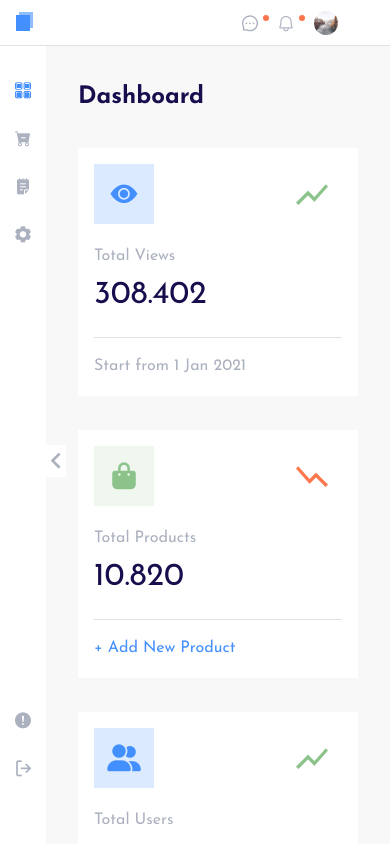
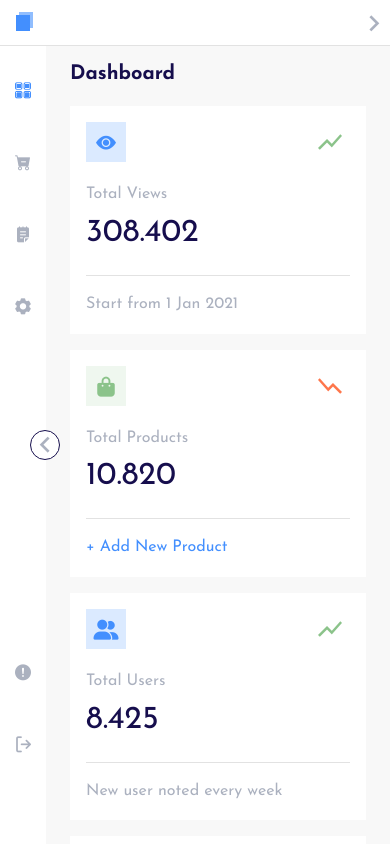
Before and after one commit to HimaniBarot/HTML-CSS, a plain HTML site: page dashboard/index.html in a window 390 px wide. Drawn offline with Linux system fonts and the light colour scheme; files whose address does not match are found by name.

Commit message:
feat: made responsive for sm-320px, added modal

```diff
--- a/dashboard/assets/scss/base/_mixins.scss
+++ b/dashboard/assets/scss/base/_mixins.scss
@@ -1,6 +1,19 @@
+// Display Flex
+@mixin d-flex {
+  display: flex;
+  justify-content: center;
+  align-items: center;
+}
+
 // For Mobile
 @mixin mobile {
   @media (max-width: 576px) {
+    @content;
+  }
+}
+
+@mixin sm {
+  @media (max-width: 320px) {
     @content;
   }
 }
@@ -19,7 +32,6 @@
   }
 }
 
-
 // @mixin for-desktop-up {
 //   @media (min-width: 1200px) {
 //     @content;
--- a/dashboard/assets/scss/base/_variables.scss
+++ b/dashboard/assets/scss/base/_variables.scss
@@ -29,7 +29,7 @@ $brand-logo-width: $side-width;
 $searchBox-width : 300px;
 $searchBox-padding : 8px;
 $searchBox-wrapper-width: 500px;
-$searchBox-wrapper-margin-left: 40px;
+$searchBox-wrapper-margin-left: 32px;
 
 // Sidebar
 $sidebar-width : $side-width;
--- a/dashboard/assets/scss/component/_cards.scss
+++ b/dashboard/assets/scss/component/_cards.scss
@@ -1,13 +1,20 @@
 .card-wrapper {
   margin: 32px 0 0 -30px;
+
+  @include mobile {
+    margin: 0;
+  }
 
   // Media Query Mixin
   @include tablet-landscape {
     flex-wrap: wrap;
   }
+
+  @include mobile {
+    margin-top: 16px;
+  }
   .card {
     width: $card-width;
-    height: 250px;
     padding-left: 30px;
 
     // Media Query Mixin
@@ -18,6 +25,12 @@
 
     @include mobile {
       width: 100%;
+      padding: 0;
+      margin-bottom: 16px;
+    }
+
+    @include sm {
+      margin-bottom: 8px;
     }
   }
   .card- {
@@ -34,10 +47,26 @@
         justify-content: center;
         align-items: center;
         font-size: 1.68rem;
+
+        @include mobile {
+          width: 46px;
+          height: 46px;
+          font-size: 1.5rem;
+        }
+
+        @include mobile {
+          width: 40px;
+          height: 40px;
+          font-size: 1.25rem;
+        }
       }
       .icon-chart-up,
       .icon-chart-down {
         font-size: 2rem;
+
+        @include mobile {
+          font-size: 1.5rem;
+        }
       }
       .icon-chart-down {
         transform: scaleX(-1);
@@ -55,6 +84,7 @@
     &text {
       color: $text-gray;
       font-size: $base-font-size;
+
       font-weight: 400;
       &-link {
         font-weight: 400;
@@ -104,14 +134,3 @@
     color: $clr;
   }
 }
-
-// media queries
-// @media (max-width: 1024px) {
-//   .card-wrapper {
-//     flex-wrap: wrap;
-//     .card {
-//       width: 50%;
-//       margin-bottom: 32px;
-//     }
-//   }
-// }
--- a/dashboard/assets/scss/component/_form-control.scss
+++ b/dashboard/assets/scss/component/_form-control.scss
@@ -31,3 +31,9 @@
     }
   }
 }
+
+// Toggle Header content
+#dropdown-toggle{
+  position: absolute;
+  right: 0;
+}
--- a/dashboard/assets/scss/component/_image.scss
+++ b/dashboard/assets/scss/component/_image.scss
@@ -1,6 +1,8 @@
 .img{
     width: 50px;
+    height: 50px;
     img{
         width: 100%;
+        height: 100%;
     }
 }
--- a/dashboard/assets/scss/component/_tables.scss
+++ b/dashboard/assets/scss/component/_tables.scss
@@ -4,11 +4,12 @@
 
   // Media Query Mixin
   @include tablet-landscape {
-    height: 380px;
+    height: 450px;
   }
 
   .table-content-wrapper {
-    padding: 0 2rem;
+    height: 450px;
+    padding: 0 1.25rem;
     overflow: auto;
 
     // Media Query Mixin
@@ -41,12 +42,17 @@
   .col,
   .table-cell {
     text-align: left;
-    padding: 1.25rem;
+    padding: 1rem;
+    white-space: nowrap;
 
     @include mobile{
       padding: 0.5rem;
-      font-size: 0.75rem;
+      font-size: 1rem;
       white-space: nowrap;
+    }
+
+    @include sm{
+      font-size: 0.76rem;
     }
   }
   .table-cell {
@@ -58,4 +64,7 @@
   tbody tr td:nth-child(2) {
     width: 20px;
   }
+  tbody tr td:nth-child(4) {
+    color: $primary;
+  }
 }
--- a/dashboard/assets/scss/layout/_content.scss
+++ b/dashboard/assets/scss/layout/_content.scss
@@ -2,12 +2,25 @@
   background-color: $bg-color;
   padding: $content-wrapper-padding;
   overflow: auto;
+
+  @include mobile {
+    // padding: 1.5rem;
+    padding: 0.76rem 1.5rem;
+  }
+  @include sm {
+    padding: 0.76rem;
+  }
+
   .statestics {
     margin-top: 32px;
 
     @include tablet-landscape {
       flex-wrap: wrap;
     }
+
+    @include mobile {
+      margin-top: 16px;
+    }
   }
 }
 .main-wrapper {
--- a/dashboard/assets/scss/layout/_header.scss
+++ b/dashboard/assets/scss/layout/_header.scss
@@ -28,10 +28,56 @@
       }
     }
 
+    .dropdown{
+      margin: 0;
+    }
+
+    .dropdown-content {
+      transition: all 0.3s ease-in-out;
+      @include mobile {
+        display: none;
+        justify-content: space-evenly;
+        width: 0;
+        height: 0;
+        position: absolute;
+        top: 46px;
+        right: 0;
+        background-color: $primary;
+        display: flex;
+        z-index: 99999;
+        overflow: hidden;
+
+        .icon {
+          color: $white;
+        }
+      }
+    }
+
     .header-right {
+      // margin-right: 16px;
+      #dropdown-toggle {
+        display: none;
+      }
+      @include mobile {
+        margin-right: 8px;
+      }
+      @include mobile {
+        #dropdown-toggle:checked ~ .dropdown-content {
+          width: 200px;
+          height: 50px;
+          padding: 10px;
+          border-radius: 10px;
+        }
+      }
+      .notification {
         margin-right: 32px;
-      div {
-        margin-right: $header-right-margin;
+      }
+    }
+    .dropdown-label {
+      display: none;
+      @include mobile {
+        display: block;
+      }
     }
     .notifications {
       position: relative;
@@ -61,4 +107,3 @@
     }
   }
 }
-}
--- a/dashboard/assets/scss/layout/_sidebar.scss
+++ b/dashboard/assets/scss/layout/_sidebar.scss
@@ -17,7 +17,7 @@
         // padding: $nav-list-padding;
       }
       &item {
-        margin-bottom: 32px;
+        margin-bottom: 56px;
       }
     }
     .active {
@@ -26,21 +26,27 @@
   }
 }
 
+// Toggle
 .checkBox-label {
+  padding: 8px 2px;
   position: absolute;
   top: 50%;
   left: 80px;
-  padding: 8px 2px;
   background-color: #fff;
   transition: all 0.3s ease-in;
-  transform: rotate(180deg);
+  transform: translateY(-50%) rotate(180deg);
+  cursor: pointer;
 
   @include mobile {
-    left: 46px;
+    left: 30px;
+    border: 1px solid;
+    border-radius: 50%;
+    width: 30px;
+    height: 30px;
+    @include d-flex;
   }
 }
 
-// Toggle
 #checkBox {
   display: none;
 }
@@ -48,10 +54,13 @@
   transition: all 0.3s ease-in;
   transform: translateX(-80px);
   width: 0;
-  .checkBox-label{
-    transform: rotate(0deg);
+  .checkBox-label {
+    transform: translateY(-50%) rotate(0deg);
+    @include mobile {
+      left: 46px;
+    }
   }
-  @include mobile{
+  @include mobile {
     transform: translateX(-46px);
   }
 }
--- a/dashboard/assets/scss/utilities/_text.scss
+++ b/dashboard/assets/scss/utilities/_text.scss
@@ -3,3 +3,14 @@
 .text-center{
     text-align: center;
 }
+
+@include mobile{
+    .content-heading{
+        font-size: 1.25rem;
+    }
+  }
+@include sm{
+    .content-heading{
+        font-size: 1rem;
+    }
+  }
--- a/dashboard/index.html
+++ b/dashboard/index.html
@@ -31,24 +31,33 @@
                         <button class="btn btn-primary">Search</button>
                     </div>
                 </div>
-                <nav class="header-right d-flex align-center">
-                    <div>
+                <nav class="header-right">
+                    <div class="dropdown d-flex align-center">
+                        <input type="checkbox" id="dropdown-toggle">
+                        <label class="dropdown-label" for="dropdown-toggle">
+                            <span class="icon icon-keyboard_arrow_right"></span>
+                        </label>
+                        <div class="dropdown-content d-flex align-center">
+                            <div class="notification">
                                 <a class="nav-link notifications">
                                     <span class="icon icon-message"></span>
                                     <span class="notification-badge"></span>
                                 </a>
                             </div>
-                    <div>
+                            <div class="notification">
                                 <a class="nav-link notifications">
                                     <span class="icon icon-notification_bell"></span>
                                     <span class="notification-badge"></span>
                                 </a>
                             </div>
-                    <div>
+                            <div class="notification">
                                 <figure class="header-img d-flex">
                                     <img src="assets/img/td-img.jpg" alt="Profile">
                                     <!-- <img src="" alt="Profile"> -->
                                 </figure>
+                            </div>
+                        </div>
+
                     </div>
                 </nav>
             </div>
@@ -61,7 +70,8 @@
             <input type="checkbox" id="checkBox" />
             <!-- Start : Sidebar -->
             <aside class="aside flex-shrink-0">
-                <label for="checkBox" class="checkBox-label"><span class="icon icon-keyboard_arrow_right"></span></label>
+                <label for="checkBox" class="checkBox-label"><span
+                        class="icon icon-keyboard_arrow_right"></span></label>
                 <div class="aside-nav h-100 d-flex flex-column">
                     <!-- upper nav -->
                     <nav class="nav flex-grow-1 w-100">
@@ -109,7 +119,7 @@
 
             <!-- Start : Main -->
             <main class="content-wrapper flex-grow-1">
-                <h1>Dashboard</h1>
+                <h1 class="content-heading">Dashboard</h1>
                 <!-- Start : Cards -->
                 <div class="card-wrapper d-flex">
                     <div class="card">
@@ -232,6 +242,18 @@
                                         <td class="table-cell">10</td>
                                         <td class="table-cell">320</td>
                                     </tr>
+                                    <tr class="table-row">
+                                        <td class="table-cell">5</td>
+                                        <td class="table-cell">
+                                            <figure class="img table-img">
+                                                <img src="assets/img/td-img.jpg" alt="User">
+                                            </figure>
+                                        </td>
+                                        <td class="table-cell">Startup Illustration KIT Ve...</td>
+                                        <td class="table-cell">Active</td>
+                                        <td class="table-cell">10</td>
+                                        <td class="table-cell">320</td>
+                                    </tr>
                                 </tbody>
                             </table>
                         </div>
```
Also changed, not shown: dashboard/assets/css/styles.min.css, 1 other file. Lines whose indentation alone changed are shown as unchanged.
